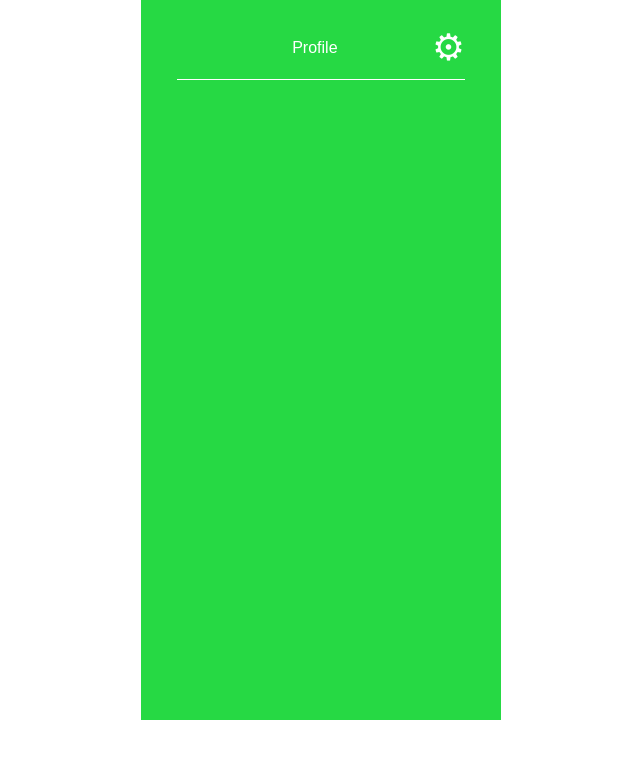
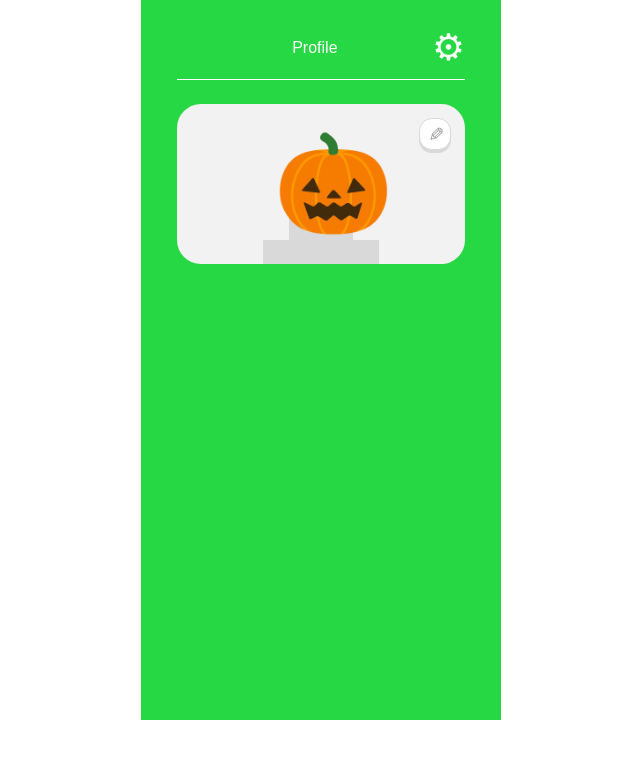
Before and after one commit to elmijail1/profile-practice-nextjs, a Next.js app: page /profile/1 in a window 1280 px wide. Shown: the top 758 px of the page, without its empty margins (319-959 px from the left). Built offline with nearby package versions, Linux system fonts and the light colour scheme.

Commit message:
Activate the ImageSection

```diff
--- a/app/profile/[id]/page.tsx
+++ b/app/profile/[id]/page.tsx
@@ -4,7 +4,7 @@ import { useState, useEffect, use } from "react"
 import { usersData } from "../../../data/usersData"
 // components
 import TopSection from "./TopSection"
-// import ImageSection from "../components/Profile/ImageSection/ImageSection"
+import ImageSection from "./ImageSection"
 // import DataSection from "../components/Profile/DataSection/DataSection"
 
 export default function Profile({ params }: { params: Promise<{ id: string }> }) {
@@ -44,13 +44,13 @@ export default function Profile({ params }: { params: Promise<{ id: string }> })
                     setProfileData={setProfileData}
                 />
 
-                {/* CONTINUE HERE !!! */}
                 {/* 2. Image Section: Image + Image Editor */}
-                {/* <ImageSection
+                <ImageSection
                     profileData={profileData}
                     setProfileData={setProfileData}
-                /> */}
+                />
 
+                {/* CONTINUE HERE */}
                 {/* 3. Data Section: Name, Username, Joined In, Friends – all's dynamic */}
                 {/* <DataSection
                     profileData={profileData}
```
